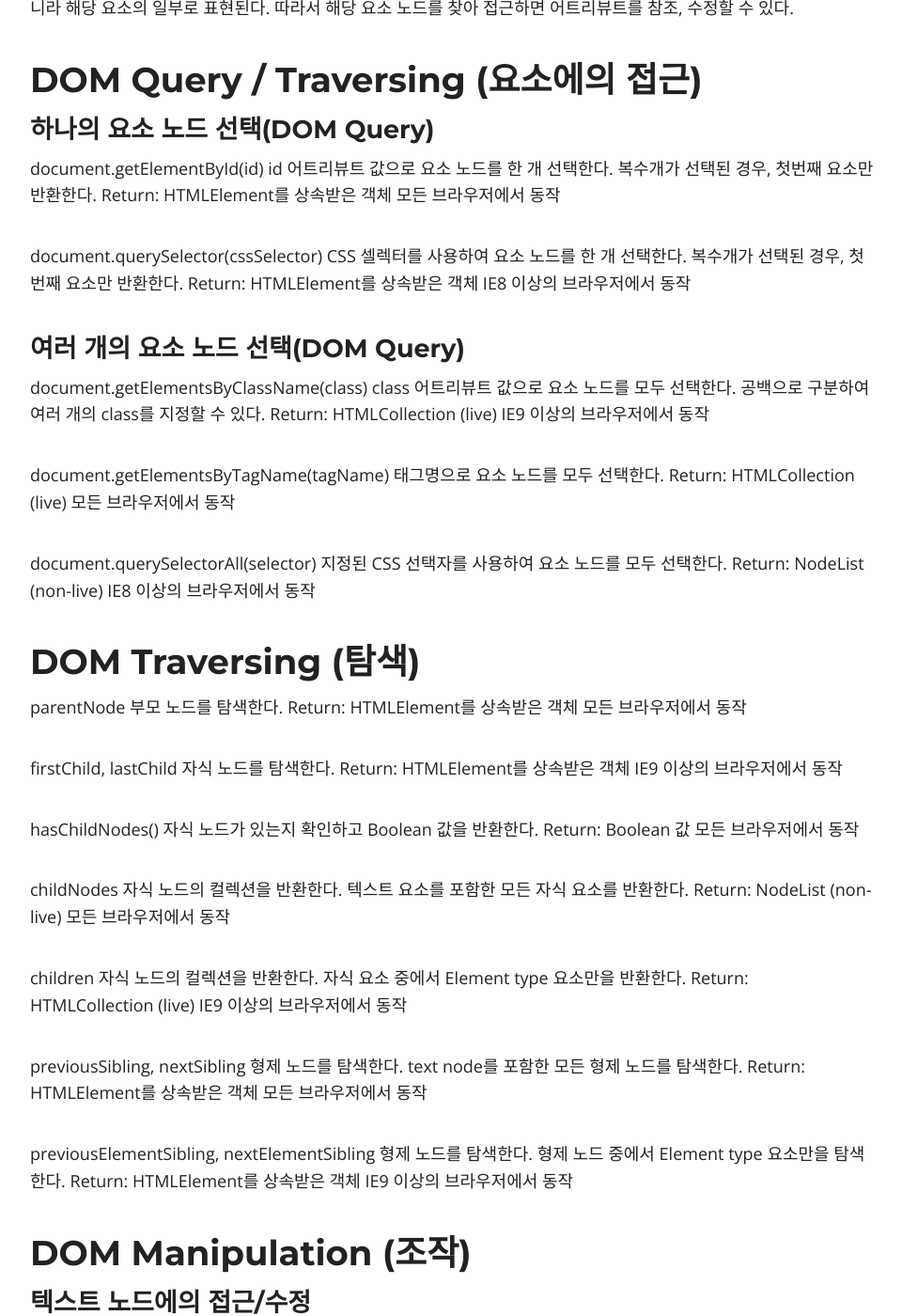
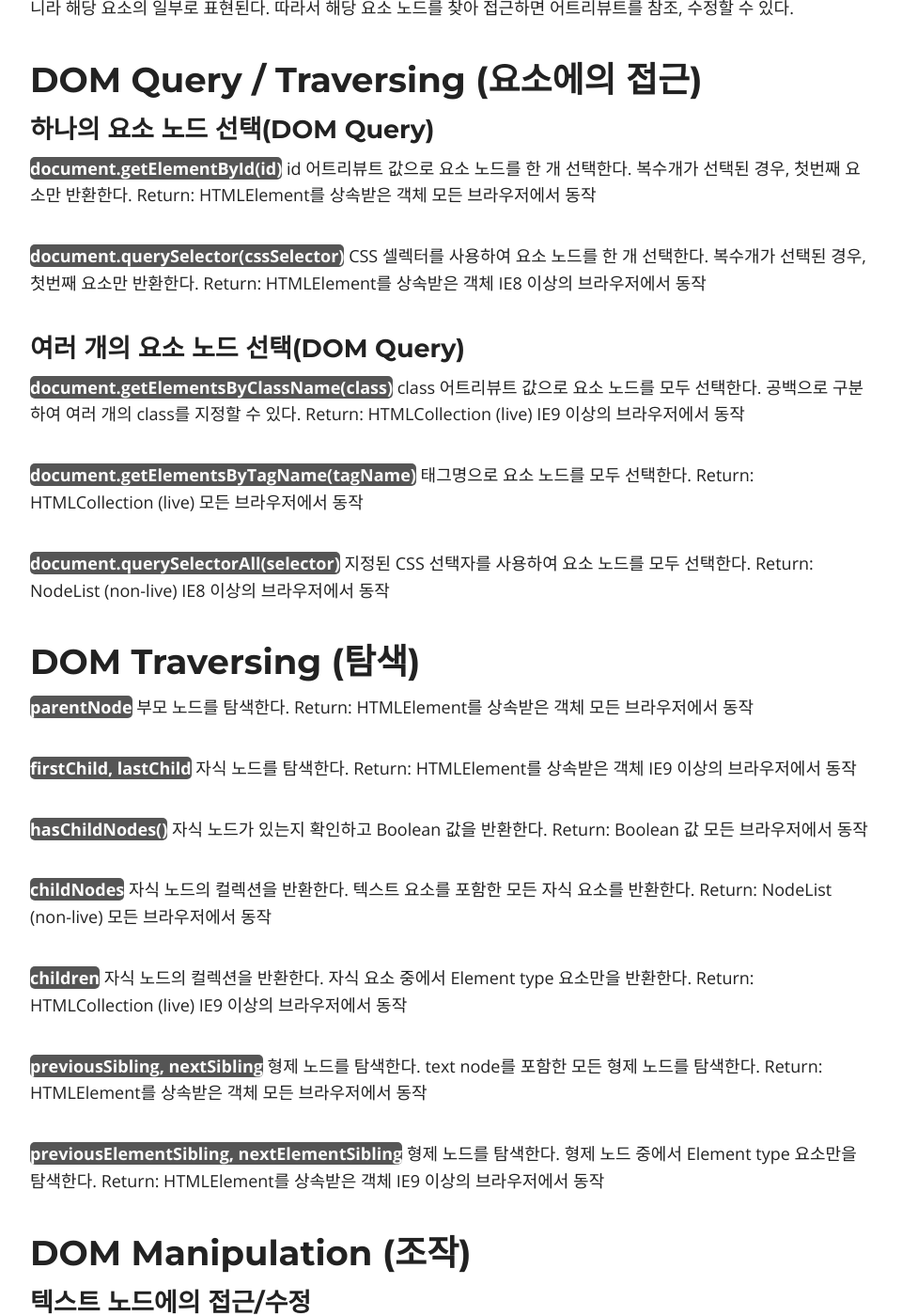
Before and after one commit to lsh58/lsh58.github.io, a Jekyll site: the page built from _posts/2020-02-18-JS_DOM개념.md, in a window 1280 px wide and 1400 px high, scrolled down 1242 px. Shown: the whole window at 94% size, without its empty margins (158-1118 px from the left). Built offline with Jekyll 4.4.1, drawn with Linux system fonts in a browser that asks for light colours; nearby versions of some CDN libraries; comment, search, counter and statistics services are not loaded; some of the changed text lies outside the part shown.

Commit message:
Update 2020-02-18-JS_DOM개념.md

```diff
--- a/_posts/2020-02-18-JS_DOM개념.md
+++ b/_posts/2020-02-18-JS_DOM개념.md
@@ -39,66 +39,66 @@ DOM tree는 네 종류의 노드로 구성된다.
 
 ### 하나의 요소 노드 선택(DOM Query)
 
-document.getElementById(id)
+<span class="gray">document.getElementById(id)</span>
 id 어트리뷰트 값으로 요소 노드를 한 개 선택한다. 복수개가 선택된 경우, 첫번째 요소만 반환한다.
 Return: HTMLElement를 상속받은 객체
 모든 브라우저에서 동작
 
-document.querySelector(cssSelector)
+<span class="gray">document.querySelector(cssSelector)</span>
 CSS 셀렉터를 사용하여 요소 노드를 한 개 선택한다. 복수개가 선택된 경우, 첫번째 요소만 반환한다.
 Return: HTMLElement를 상속받은 객체
 IE8 이상의 브라우저에서 동작
 
 ### 여러 개의 요소 노드 선택(DOM Query)
 
-document.getElementsByClassName(class)
+<span class="gray">document.getElementsByClassName(class)</span>
 class 어트리뷰트 값으로 요소 노드를 모두 선택한다. 공백으로 구분하여 여러 개의 class를 지정할 수 있다.
 Return: HTMLCollection (live)
 IE9 이상의 브라우저에서 동작
 
-document.getElementsByTagName(tagName)
+<span class="gray">document.getElementsByTagName(tagName)</span>
 태그명으로 요소 노드를 모두 선택한다.
 Return: HTMLCollection (live)
 모든 브라우저에서 동작
 
-document.querySelectorAll(selector)
+<span class="gray">document.querySelectorAll(selector)</span>
 지정된 CSS 선택자를 사용하여 요소 노드를 모두 선택한다.
 Return: NodeList (non-live)
 IE8 이상의 브라우저에서 동작
 
 ## DOM Traversing (탐색)
 
-parentNode
+<span class="gray">parentNode</span>
 부모 노드를 탐색한다.
 Return: HTMLElement를 상속받은 객체
 모든 브라우저에서 동작
 
-firstChild, lastChild
+<span class="gray">firstChild, lastChild</span>
 자식 노드를 탐색한다.
 Return: HTMLElement를 상속받은 객체
 IE9 이상의 브라우저에서 동작
 
-hasChildNodes()
+<span class="gray">hasChildNodes()</span>
 자식 노드가 있는지 확인하고 Boolean 값을 반환한다.
 Return: Boolean 값
 모든 브라우저에서 동작
 
-childNodes
+<span class="gray">childNodes</span>
 자식 노드의 컬렉션을 반환한다. 텍스트 요소를 포함한 모든 자식 요소를 반환한다.
 Return: NodeList (non-live)
 모든 브라우저에서 동작
 
-children
+<span class="gray">children</span>
 자식 노드의 컬렉션을 반환한다. 자식 요소 중에서 Element type 요소만을 반환한다.
 Return: HTMLCollection (live)
 IE9 이상의 브라우저에서 동작
 
-previousSibling, nextSibling
+<span class="gray">previousSibling, nextSibling</span>
 형제 노드를 탐색한다. text node를 포함한 모든 형제 노드를 탐색한다.
 Return: HTMLElement를 상속받은 객체
 모든 브라우저에서 동작
 
-previousElementSibling, nextElementSibling
+<span class="gray">previousElementSibling, nextElementSibling</span>
 형제 노드를 탐색한다. 형제 노드 중에서 Element type 요소만을 탐색한다.
 Return: HTMLElement를 상속받은 객체
 IE9 이상의 브라우저에서 동작
@@ -115,7 +115,7 @@ DOM을 통해 웹페이지를 조작(manipulate)하기 위해서는 다음과
 -   선택된 요소의 콘텐츠 또는 어트리뷰트를 조작한다.
 -   자바스크립트는 이것에 필요한 수단(API)을 제공한다.
 
-nodeValue
+<span class="gray">nodeValue</span>
 노드의 값을 반환한다.
 Return: 텍스트 노드의 경우는 문자열, 요소 노드의 경우 null 반환
 IE6 이상의 브라우저에서 동작한다.
@@ -123,40 +123,40 @@ nodeName, nodeType을 통해 노드의 정보를 취득할 수 있다.
 
 ### 어트리뷰트 노드에의 접근/수정
 
-className
+<span class="gray">className</span>
 class 어트리뷰트의 값을 취득 또는 변경한다. className 프로퍼티에 값을 할당하는 경우, class 어트리뷰트가 존재하지 않으면 class 어트리뷰트를 생성하고 지정된 값을 설정한다. class 어트리뷰트의 값이 여러 개일 경우, 공백으로 구분된 문자열이 반환되므로 String 메소드 split(' ')를 사용하여 배열로 변경하여 사용한다.
 모든 브라우저에서 동작한다.
 
-classList
+<span class="gray">classList</span>
 add, remove, item, toggle, contains, replace 메소드를 제공한다.
 IE10 이상의 브라우저에서 동작한다.
 
-id
+<span class="gray">id</span>
 id 어트리뷰트의 값을 취득 또는 변경한다. id 프로퍼티에 값을 할당하는 경우, id 어트리뷰트가 존재하지 않으면 id 어트리뷰트를 생성하고 지정된 값을 설정한다.
 모든 브라우저에서 동작한다.
 
-hasAttribute(attribute)
+<span class="gray">hasAttribute(attribute)</span>
 지정한 어트리뷰트를 가지고 있는지 검사한다.
 
-Return : Boolean
+<span class="gray">Return : Boolean</span>
 IE8 이상의 브라우저에서 동작한다.
 
-getAttribute(attribute)
+<span class="gray">getAttribute(attribute)</span>
 어트리뷰트의 값을 취득한다.
 
-Return : 문자열
+<span class="gray">Return : 문자열</span>
 모든 브라우저에서 동작한다.
 
-setAttribute(attribute, value)
+<span class="gray">setAttribute(attribute, value)</span>
 어트리뷰트와 어트리뷰트 값을 설정한다.
 
-Return : undefined
+<span class="gray">Return : undefined</span>
 모든 브라우저에서 동작한다.
 
-removeAttribute(attribute)
+<span class="gray">removeAttribute(attribute)</span>
 지정한 어트리뷰트를 제거한다.
 
-Return : undefined
+<span class="gray">Return : undefined</span>
 모든 브라우저에서 동작한다.
 
 ### HTML 콘텐츠 조작(Manipulation)
```
